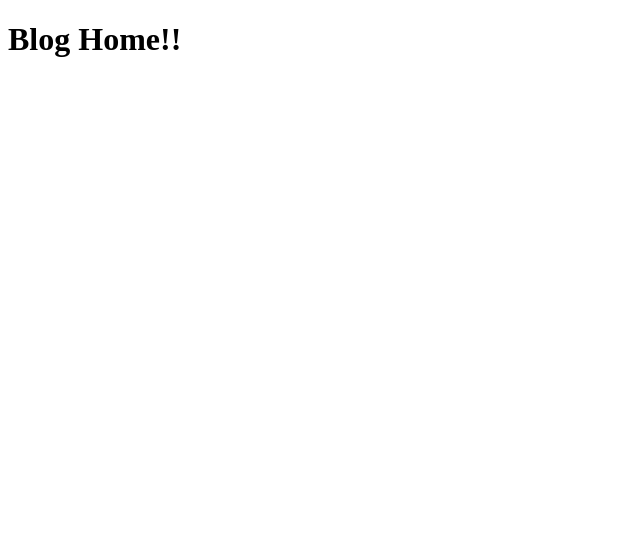
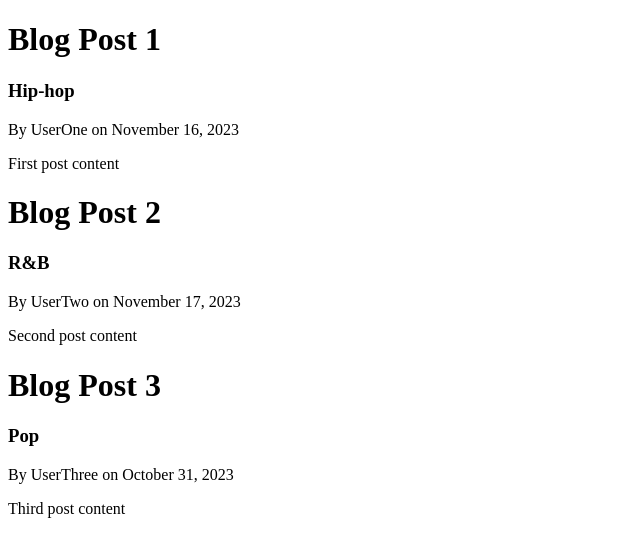
Before and after one commit to INKYGIRLnTech/hackathon_project, a Django app: page / in a window 1280 px wide. Shown: the top 557 px of the page, without its empty margins (0-640 px from the left). Run offline with Django 4.2, Linux system fonts and the light colour scheme.

Commit message:
created the base.html template to hold reusable code

```diff
--- /dev/null
+++ b/blog_project/blog/templates/blog/base.html
@@ -0,0 +1,15 @@
+<!DOCTYPE html>
+<html lang="en">
+<head>
+    <meta charset="UTF-8">
+    <meta name="viewport" content="width=device-width, initial-scale=1.0">
+    {% if title %}
+        <title>Blog - {{ title }}</title>
+    {% else %}
+        <title>Blog</title>
+    {% endif %}
+</head>
+<body>
+    {% block content %}{% endblock %}
+</body>
+</html>
--- a/blog_project/blog/templates/blog/home.html
+++ b/blog_project/blog/templates/blog/home.html
@@ -1,11 +1,10 @@
-<!DOCTYPE html>
-<html lang="en">
-<head>
-    <meta charset="UTF-8">
-    <meta name="viewport" content="width=device-width, initial-scale=1.0">
-    <title>Document</title>
-</head>
-<body>
-    <h1>Blog Home!!</h1>
-</body>
-</html>
+{% extends "blog/base.html" %}
+
+{% block content %}
+    {% for post in posts %}
+        <h1>{{ post.Title }}</h1>
+        <h3>{{ post.Genre }}</h3>
+        <p>By {{ post.Author }} on {{ post.Date_posted }}</p>
+        <p> {{ post.Content }}</p>
+    {% endfor %}
+{% endblock content%}
--- a/blog_project/blog/views.py
+++ b/blog_project/blog/views.py
@@ -1,10 +1,36 @@
 from django.shortcuts import render
 
+posts = [
+    {
+        'Author': 'UserOne',
+        'Title': 'Blog Post 1',
+        'Content': 'First post content',
+        'Genre': 'Hip-hop',
+        'Date_posted': 'November 16, 2023'
+    },
+    {
+        'Author': 'UserTwo',
+        'Title': 'Blog Post 2',
+        'Content': 'Second post content',
+        'Genre': 'R&B',
+        'Date_posted': 'November 17, 2023'
+    },
+    {
+        'Author': 'UserThree',
+        'Title': 'Blog Post 3',
+        'Content': 'Third post content',
+        'Genre': 'Pop',
+        'Date_posted': 'October 31, 2023'
+    }
+]
 
 # Create your views here.
 
 def home(request):
-    return render(request, "blog/home.html")
+    context = {
+        'posts': posts
+    }
+    return render(request, "blog/home.html", context)
 
 def about(request):
-    return render(request, "blog/about.html")
+    return render(request, "blog/about.html", {'title': 'About'})
```
Also changed, not shown: blog_project/blog/templates/blog/about.html (+4 -10 lines).
